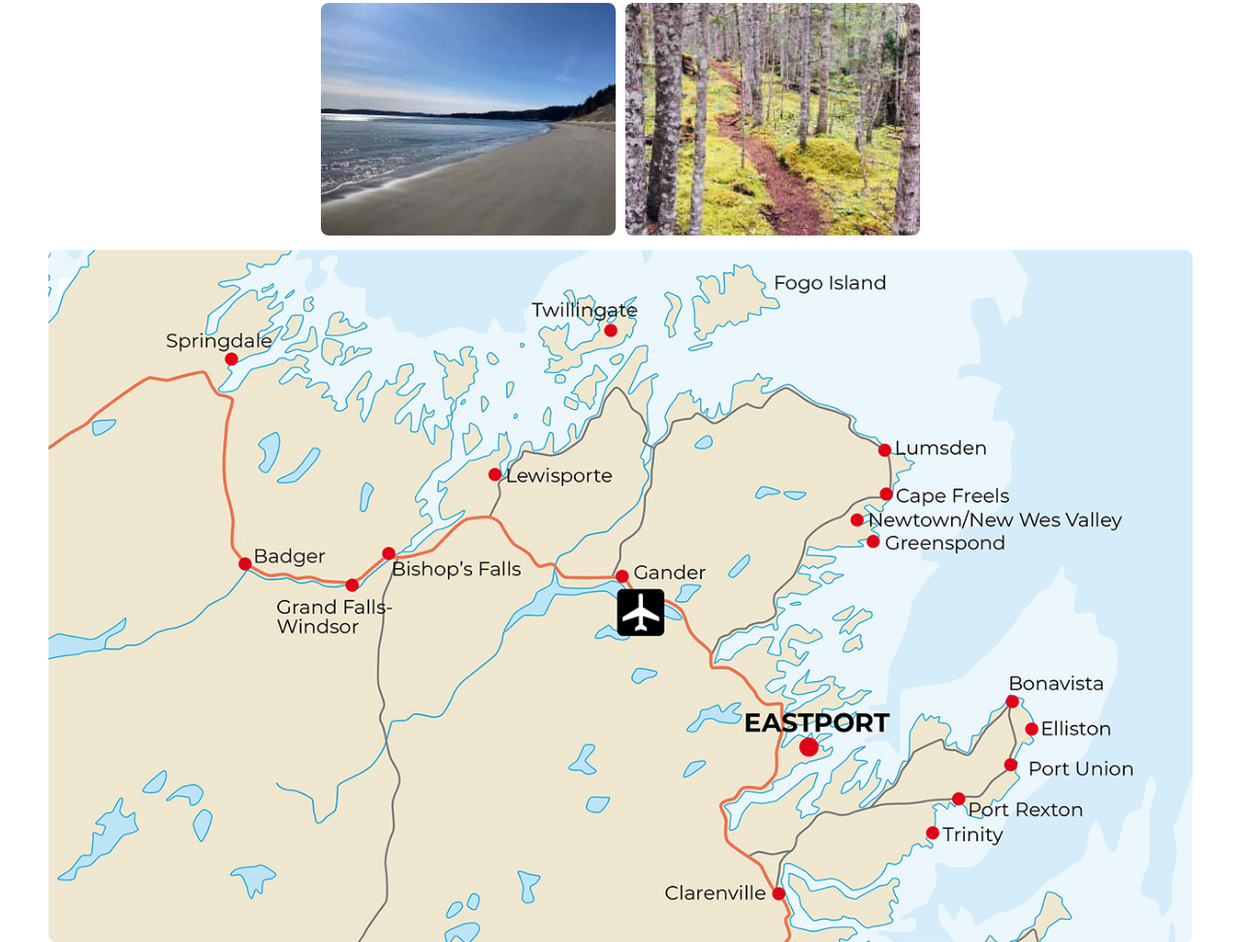
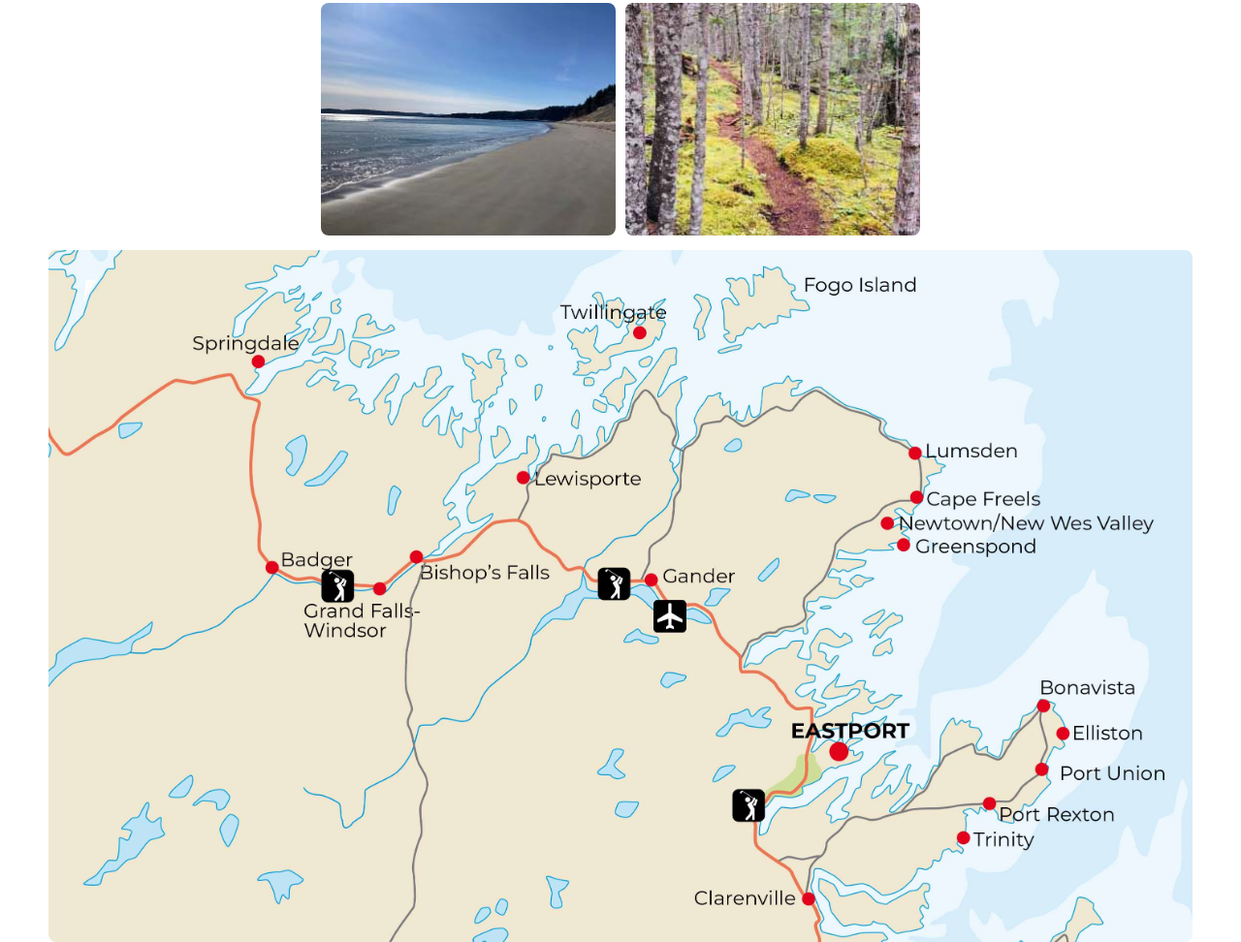
Before and after one commit to sgoudie77/White-Sails-Inn-Site, a plain HTML site: page activities.html in a window 1280 px wide. Shown: the part 6993-7965 px from the top of the page at 97% size. Drawn offline with Linux system fonts and the light colour scheme.

Commit message:
trail map update

```diff
--- a/activities.html
+++ b/activities.html
@@ -360,7 +360,7 @@
             <!-- day trips image area ends here -->
             <!-- day trips map starts here -->
             <div id="day-trip-map">
-                <img src="img/day-trip-map.jpg" alt="Day trip map">
+                <img src="img/day-trip-map-rv.jpg" alt="Day trip map">
             </div>
             <!-- day trips map ends here -->
             <!-- day trip info starts here -->
```
Also changed, not shown: img/day-trip-map-rv.jpg (added).
